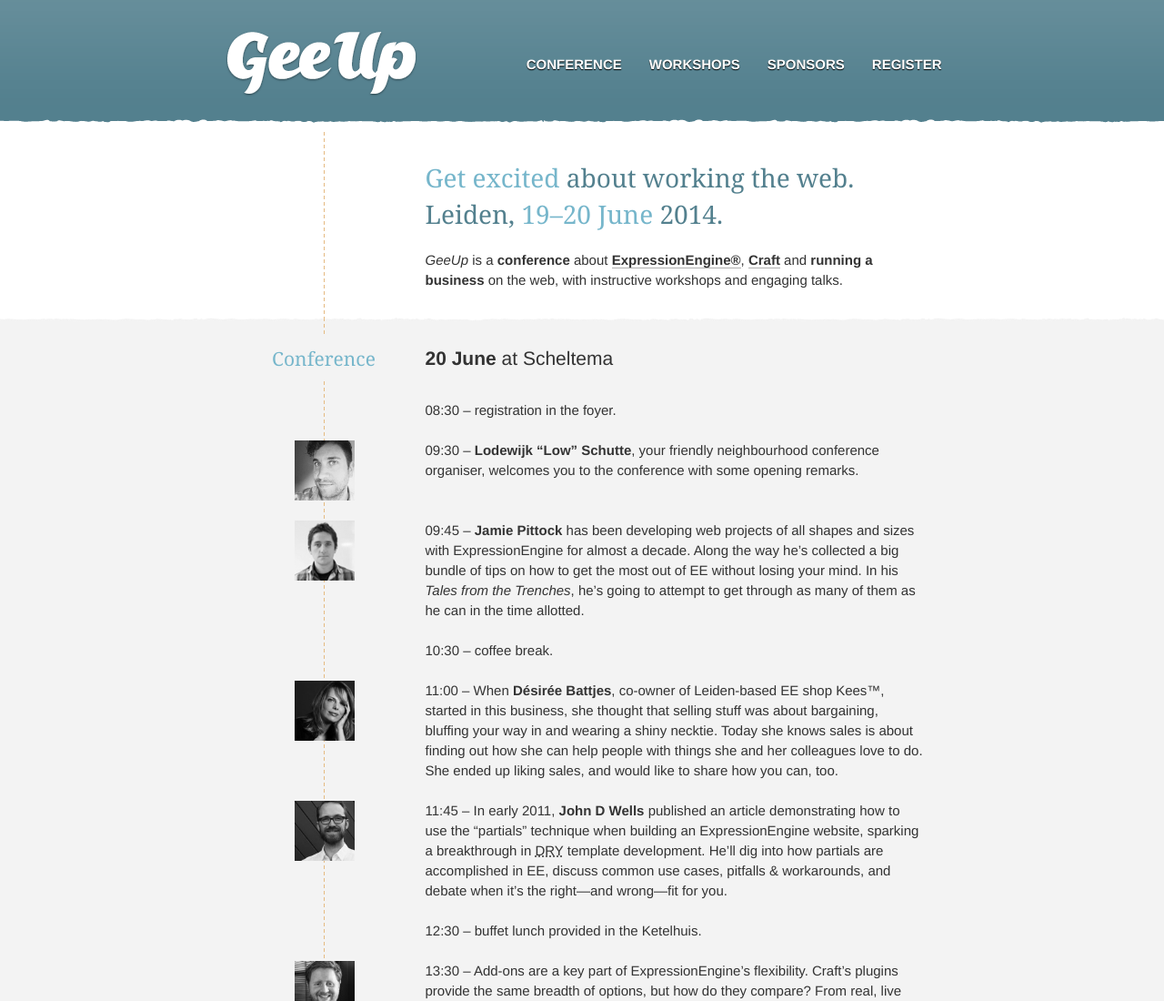
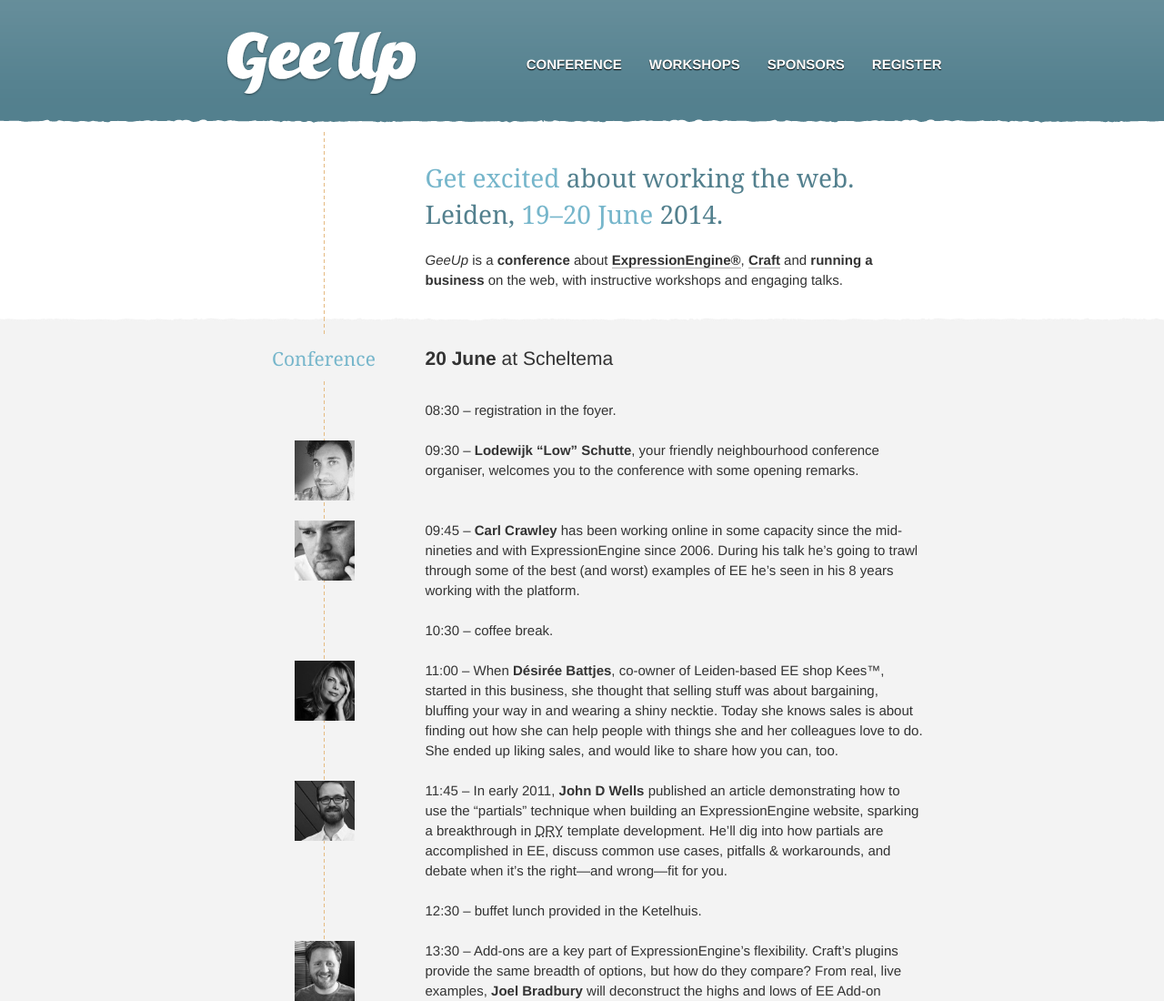
Before and after one commit to low/geeuphq, a plain HTML site: page index.html in a window 1280 px wide. Shown: the top 1100 px of the page at 91% size. Drawn offline with Linux system fonts and the light colour scheme.

Commit message:
Swapped Jamie with Carl

```diff
--- a/index.html
+++ b/index.html
@@ -63,11 +63,10 @@
 				welcomes you to the conference with some opening remarks.
 			</p>
 			<p class="speaker">
-				<img src="images/speakers/jamie.jpg" alt="" data-twitter="jamiepittock" /> 09:45 &ndash;
-				<strong>Jamie Pittock</strong> has been developing web projects of all shapes and sizes with
-				ExpressionEngine for almost a decade. Along the way he’s collected a big bundle of tips on how
-				to get the most out of EE without losing your mind. In his <em>Tales from the Trenches</em>,
-				he’s going to attempt to get through as many of them as he can in the time allotted.
+				<img src="images/speakers/carl.jpg" alt="" data-twitter="cwcrawley" /> 09:45 &ndash;
+				<strong>Carl Crawley</strong> has been working online in some capacity since the mid-nineties
+				and with ExpressionEngine since 2006. During his talk he’s going to trawl through some of the
+				best (and worst) examples of <abbr>EE</abbr> he’s seen in his 8 years working with the platform.
 			</p>
 			<p>10:30 &ndash; coffee break.</p>
 			<p class="speaker">
```
Also changed, not shown: images/speakers/carl.jpg (added).
